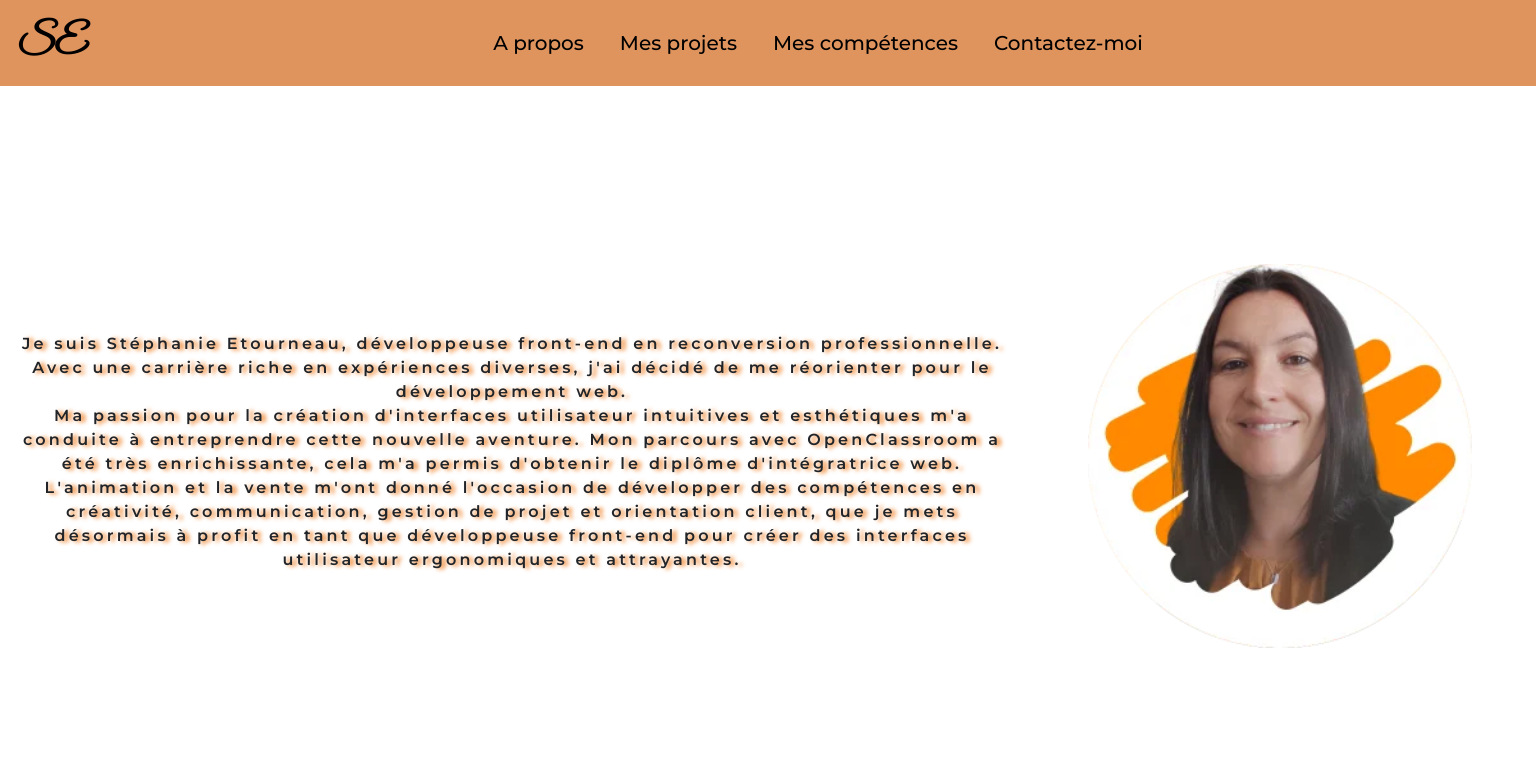
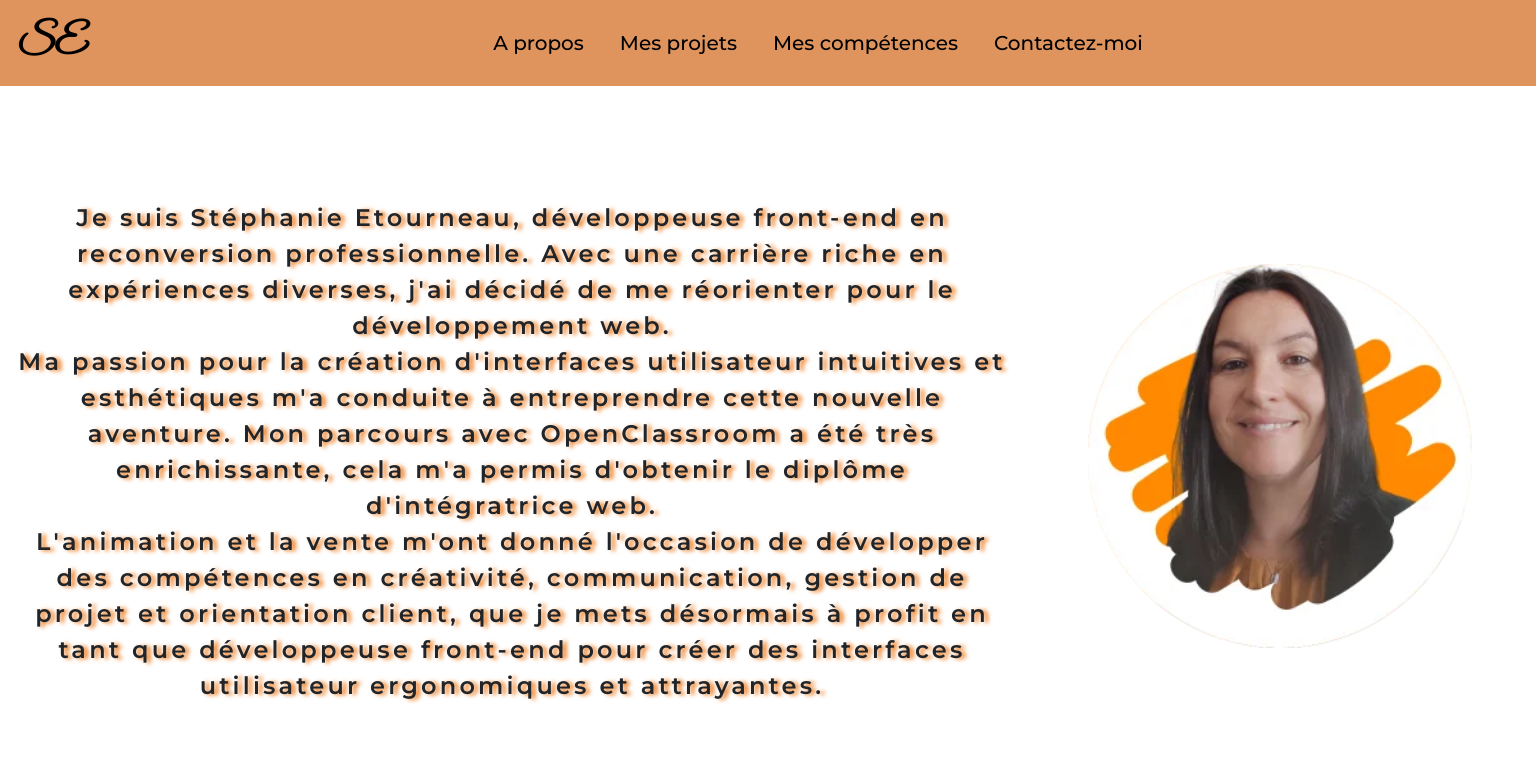
Before and after one commit to stephanieEt/Portfolio, a React (Vite) app: page /Apropos in a window 1536 px wide. Shown: the top 784 px of the page. Built offline with nearby package versions, Linux system fonts and the light colour scheme; a web font is replaced by a local one.

Commit message:
fix Apropos

```diff
--- a/src/sass/apropos.scss
+++ b/src/sass/apropos.scss
@@ -10,6 +10,10 @@
         font-size: 1em;
         text-shadow: 4px 1px 4px rgb(237, 115, 15);
         line-height: 1.5;
+
+        @media screen and (min-width: 1300px) {
+            font-size: 1.5em;
+        }
     }
 
     img {
--- a/src/sass/cards.scss
+++ b/src/sass/cards.scss
@@ -25,7 +25,6 @@
     .card-img-projet {
         margin-top: 20px;
     }
-
 }
 
 .container-header {
--- a/src/sass/form.scss
+++ b/src/sass/form.scss
@@ -5,6 +5,10 @@
     box-shadow: 0 4px 8px rgba(22, 1, 1, 0.9);
     transition: transform 0.3s;
     cursor: pointer;
+
+    @media screen and (min-width: 1300px) {
+        font-size: 1.5em;
+    }
 
     &:hover {
         transform: scale(1.1);
```
